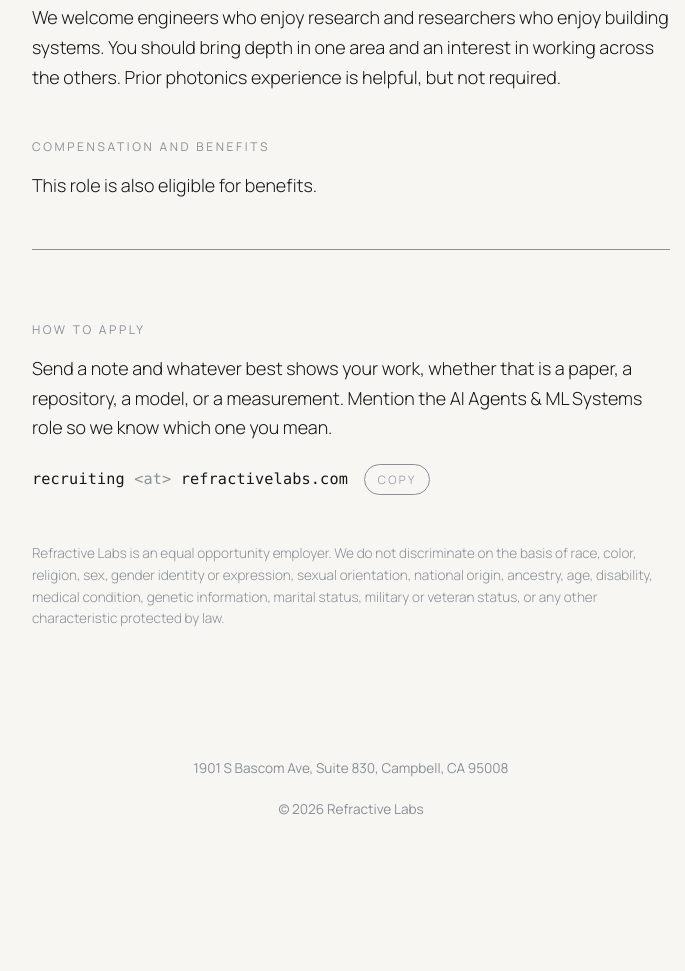
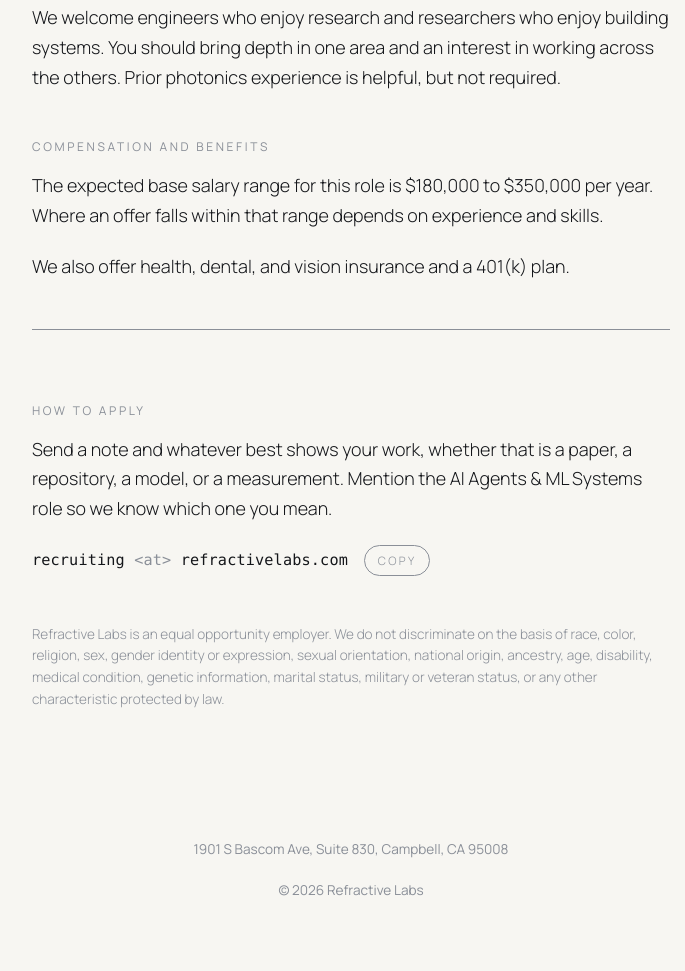
Before and after one commit to refractivelabs/refractivelabs.website, a plain HTML site: page careers/ai-agents-ml-systems/index.html in a window 1280 px wide. Shown: the part 2263-3234 px from the top of the page, without its empty margins (289-974 px from the left). Before the commit the page ends 3154 px from the top, so only its background shows below. Drawn offline with Linux system fonts and the light colour scheme.

Commit message:
Careers: add salary ranges and named benefits to role pages
Co-Authored-By: Claude Fable 5.2 <noreply@anthropic.com>

```diff
--- a/careers/ai-agents-ml-systems/index.html
+++ b/careers/ai-agents-ml-systems/index.html
@@ -56,7 +56,8 @@
       <p>We welcome engineers who enjoy research and researchers who enjoy building systems. You should bring depth in one area and an interest in working across the others. Prior photonics experience is helpful, but not required.</p>
 
       <h3>Compensation and benefits</h3>
-      <p>This role is also eligible for benefits.</p>
+      <p>The expected base salary range for this role is $180,000 to $350,000 per year. Where an offer falls within that range depends on experience and skills.</p>
+      <p>We also offer health, dental, and vision insurance and a 401(k) plan.</p>
 
       <div class="role-apply">
         <h3>How to apply</h3>
```
Also changed, not shown: careers/data-evaluations/index.html (+2 -1 lines), careers/head-of-people/index.html (+2 -1 lines), careers/photonic-architecture/index.html (+2 -1 lines), careers/photonic-component-design-layout/index.html (+2 -1 lines), careers/photonics-test/index.html (+2 -1 lines).
